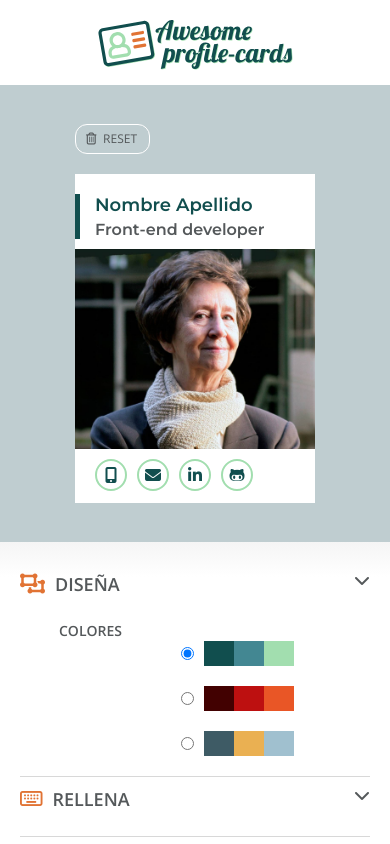
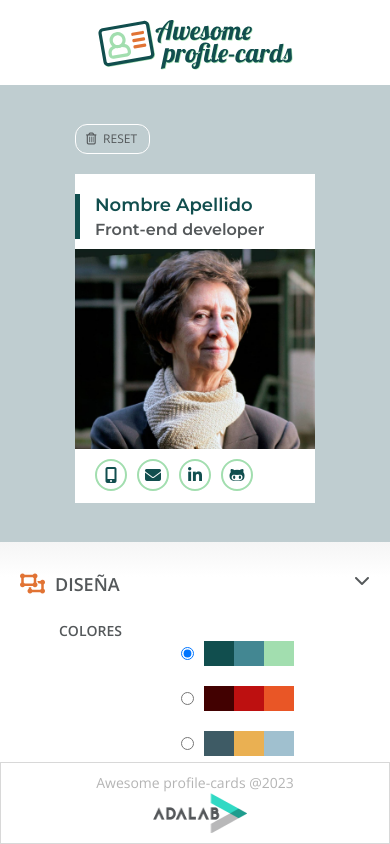
Before and after one commit to Karlafdez7/Create_Card, a website: page docs/create-card.html in a window 390 px wide. Shown: the top 844 px of the page. Drawn offline with nearby package versions, Linux system fonts and the light colour scheme.

Commit message:
styles footer and header mobile version

```diff
--- a/src/scss/pages/_footer-UI.scss
+++ b/src/scss/pages/_footer-UI.scss
@@ -7,7 +7,9 @@
     flex-direction: column;
     justify-content: space-around;
     align-items: center;
-   bottom: 0;
+    position: sticky;
+    bottom: 0px;
+    width: 100vw;
 
 
 
```
Also changed, not shown: docs/assets/css/main.css.
